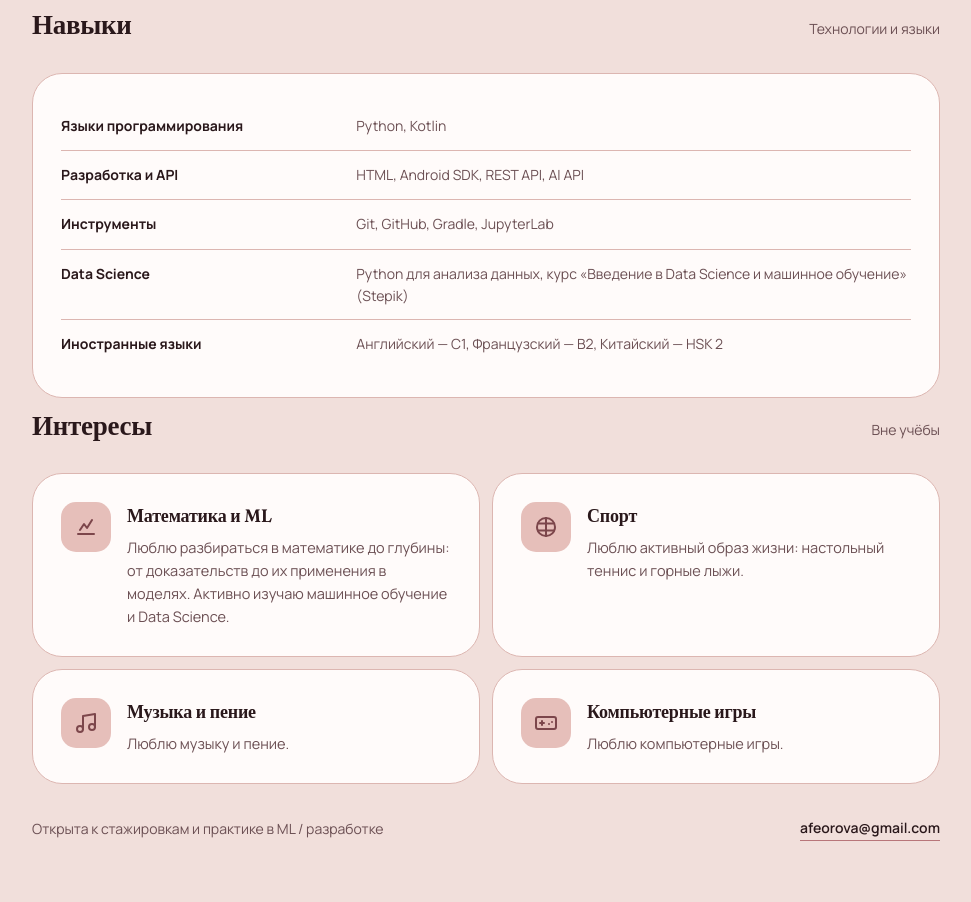
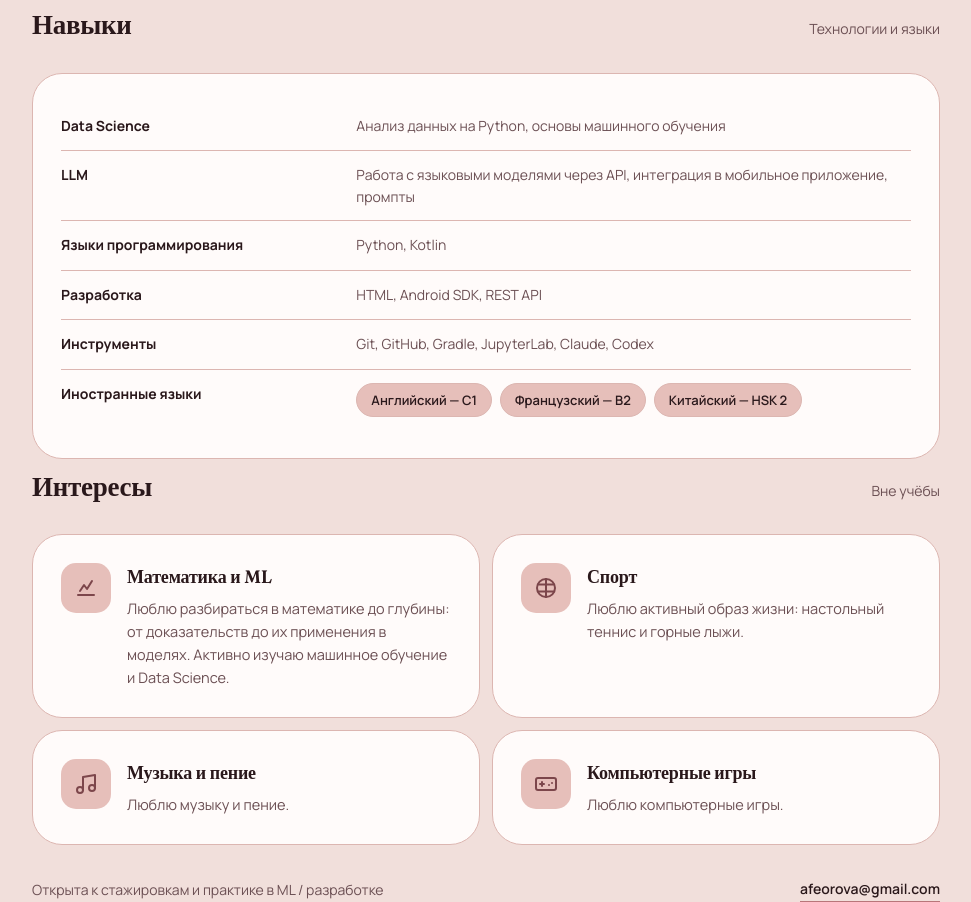
Before and after one commit to swasty2000/Resume, a plain HTML site: page index.html in a window 1280 px wide. Shown: the part 2088-2990 px from the top of the page, without its empty margins (154-1125 px from the left). Drawn offline with Linux system fonts and the light colour scheme.

Commit message:
Add files via upload

```diff
--- a/index.html
+++ b/index.html
@@ -236,6 +236,8 @@
     padding:13px 0;
   }
   .stack-row + .stack-row{ border-top:1px solid var(--line); }
+  .stack-value .stack{ margin-top:0; }
+  .chip-lang{ background:var(--card); font-size:13px; padding:6px 14px; }
   .stack-label{ font-weight:700; color:var(--primary-deep); font-size:14px; }
   .stack-value{ color:var(--text-soft); font-size:14px; line-height:1.55; }
   @media (max-width: 640px){
@@ -458,11 +460,12 @@
         <span>Технологии и языки</span>
       </div>
       <div class="card">
+          <div class="stack-row"><span class="stack-label">Data Science</span><span class="stack-value">Анализ данных на Python, основы машинного обучения</span></div>
+          <div class="stack-row"><span class="stack-label">LLM</span><span class="stack-value">Работа с языковыми моделями через API, интеграция в мобильное приложение, промпты</span></div>
           <div class="stack-row"><span class="stack-label">Языки программирования</span><span class="stack-value">Python, Kotlin</span></div>
-          <div class="stack-row"><span class="stack-label">Разработка и API</span><span class="stack-value">HTML, Android SDK, REST API, AI API</span></div>
-          <div class="stack-row"><span class="stack-label">Инструменты</span><span class="stack-value">Git, GitHub, Gradle, JupyterLab</span></div>
-          <div class="stack-row"><span class="stack-label">Data Science</span><span class="stack-value">Python для анализа данных, курс «Введение в Data Science и машинное обучение» (Stepik)</span></div>
-          <div class="stack-row"><span class="stack-label">Иностранные языки</span><span class="stack-value">Английский — C1, Французский — B2, Китайский — HSK 2</span></div>
+          <div class="stack-row"><span class="stack-label">Разработка</span><span class="stack-value">HTML, Android SDK, REST API</span></div>
+          <div class="stack-row"><span class="stack-label">Инструменты</span><span class="stack-value">Git, GitHub, Gradle, JupyterLab, Claude, Codex</span></div>
+          <div class="stack-row"><span class="stack-label">Иностранные языки</span><span class="stack-value"><span class="stack"><span class="chip chip-lang">Английский — C1</span><span class="chip chip-lang">Французский — B2</span><span class="chip chip-lang">Китайский — HSK 2</span></span></span></div>
         </div>
     </div>
   </section>
```
